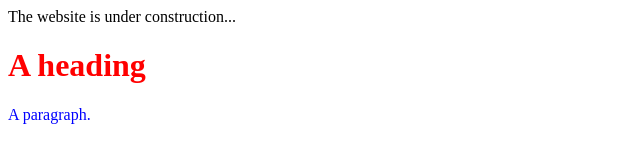
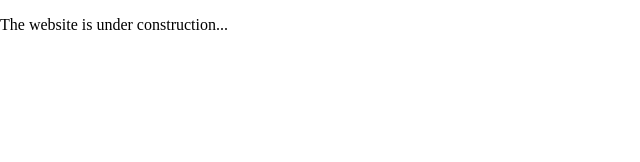
Before and after one commit to amstageolsen/amgraphic, a plain HTML site: page index.html in a window 1280 px wide. Shown: the whole page, without its empty margins (0-640 px from the left). Drawn offline with nearby package versions, Linux system fonts and the light colour scheme.

Commit message:
Update boilerplate

```diff
--- a/index.html
+++ b/index.html
@@ -1,16 +1,19 @@
-The website is under construction...
+<!doctype html>
+<html class="no-js" lang="">
+    <head>
+        <meta charset="utf-8">
+        <meta http-equiv="x-ua-compatible" content="ie=edge">
+        <title>Portfolio — Anne Mette Stage Olsen</title>
+        <meta name="description" content="">
+        <meta name="viewport" content="width=device-width, initial-scale=1, shrink-to-fit=no">
 
-<html>
-<head>
-<style>
-h1 {color:red;}
-p {color:blue;}
-</style>
-</head>
-<body>
+        <link rel="manifest" href="site.webmanifest">
+        <link rel="apple-touch-icon" href="icon.png">
 
-<h1>A heading</h1>
-<p>A paragraph.</p>
-
-</body>
+        <link rel="stylesheet" href="css/normalize.css">
+        <link rel="stylesheet" href="css/main.css">
+    </head>
+    <body>
+        <p>The website is under construction...</p>
+    </body>
 </html>
```
